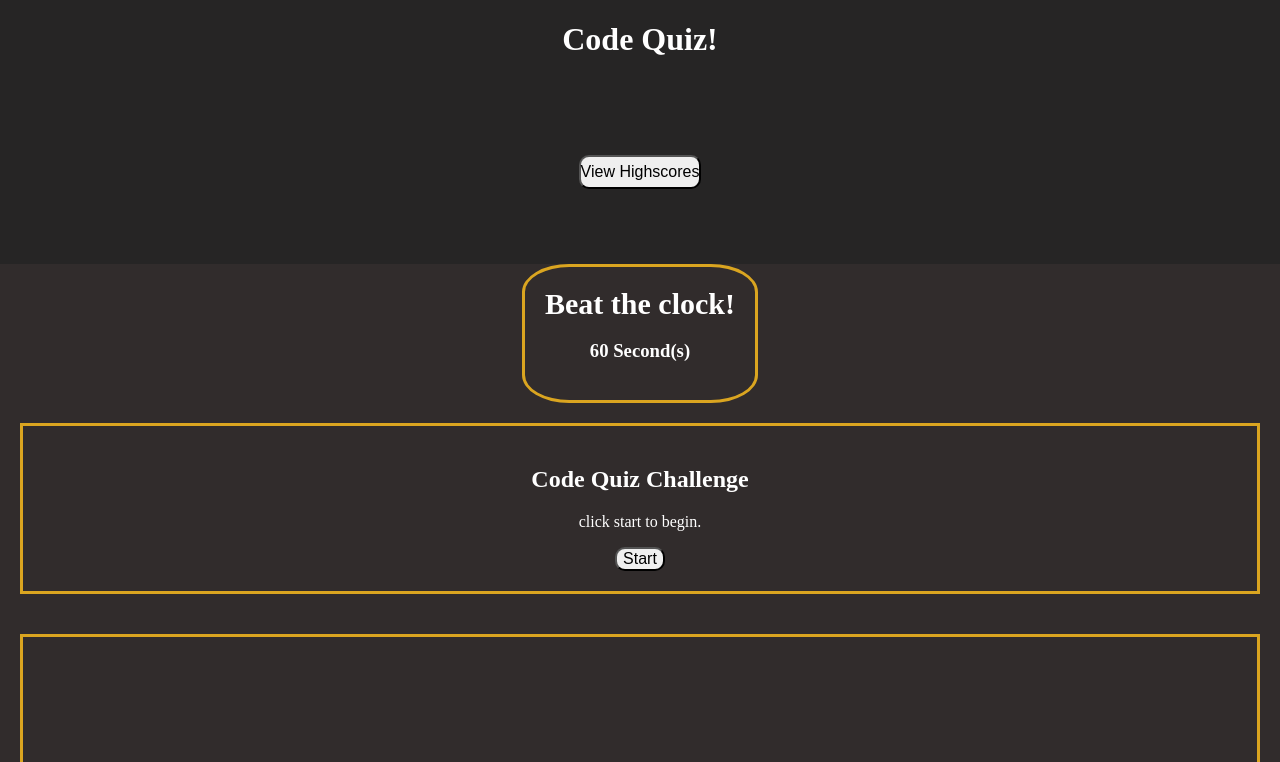
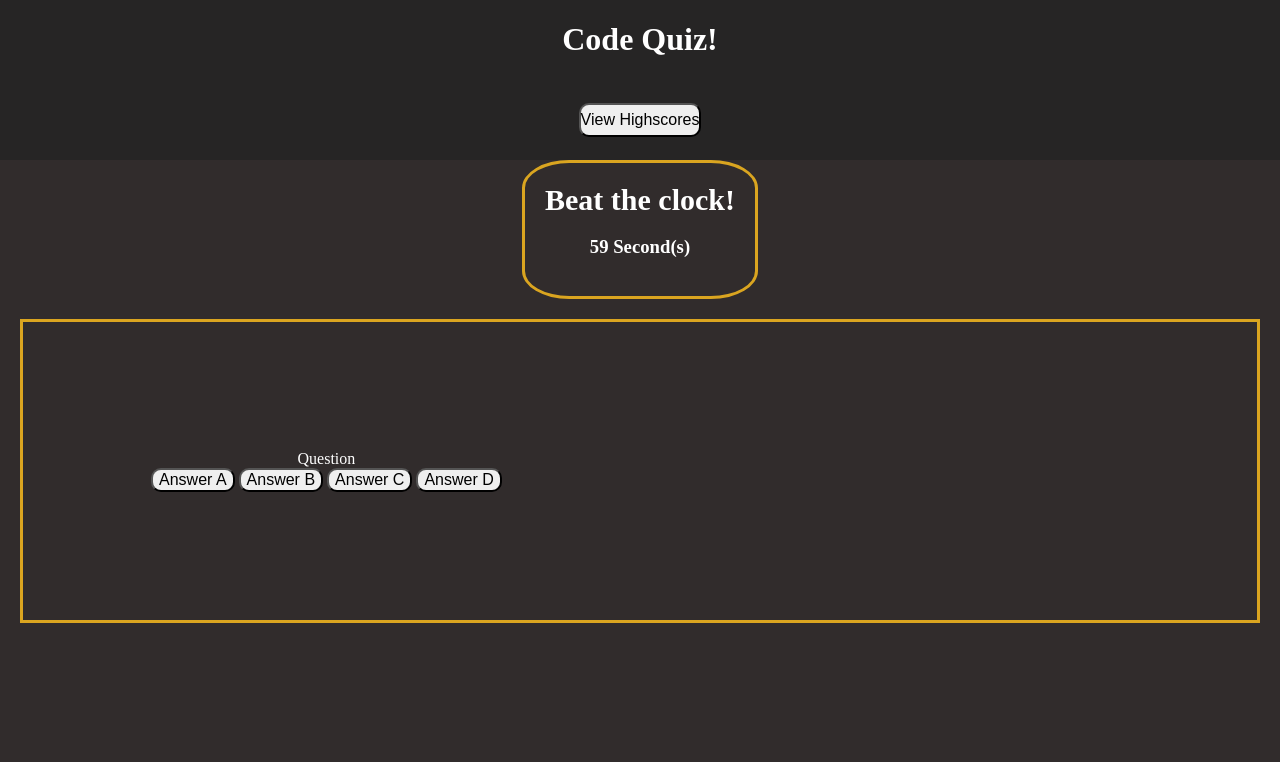
Before and after one commit to J-Sniff/Challenge4-Code-Quiz, a plain HTML site: page Main/index.html in a window 1280 px wide. Both pictures are taken after a click on the button "Start". Shown: the top 762 px of the page. Drawn offline with Linux system fonts and the light colour scheme.

Commit message:
I was able to get the timer to start counting down and my questions page to pop up.'

```diff
--- a/Main/assets/script.js
+++ b/Main/assets/script.js
@@ -0,0 +1,41 @@
+var startButton = document.querySelector( ".start-btn" );
+var startPage = document.querySelector( ".start-container" );
+var quizPage = document.querySelector( ".quiz-container" );
+var lastPage = document.querySelector( ".last-page" );
+var timerEl = document.getElementById( "countdown" );
+var questionEl = document.getElementById( "question" );
+var aText = document.getElementById( "answer-a" );
+var bText = document.getElementById( "answer-b" );
+var cText = document.getElementById( "answer-c" );
+var dText = document.getElementById( "answer-d" );
+var rightWrong = document.getElementById( "right-wrong" );
+var timeLeft = 60;
+
+quizPage.style.display = "none";
+lastPage.style.display = "none";
+
+startButton.addEventListener( 'click', function() {
+    startPage.style.display = "none";
+    quizPage.style.display = "flex";
+    countDown();
+    showQuestion(0);
+});
+
+function countDown() {
+    var timerInterval = setInterval(function() {
+        timerEl.innerHTML = timeLeft + " Second(s)";
+        timeLeft--;
+
+        if (timeLeft < 0) {
+            clearInterval(timerInterval);
+        }
+    }, 1000);
+}
+
+function deductTime(seconds) {
+    timeLeft -= seconds;
+}
+
+function stopTimer() {
+    clearInterval(timerInterval);
+}
--- a/Main/assets/style.css
+++ b/Main/assets/style.css
@@ -7,7 +7,7 @@ header {
     color: white;
     display: flex;
     flex-direction: column;
-    min-height: 33vh;
+    min-height: 20vh;
     justify-content: center;
 }
 
@@ -68,9 +68,15 @@ body {
     text-align: center;
     margin: 20px;
     padding: 20px;
+    height: 60vh
 }
 
 .timer-text {
     font-size: 30px;
     font-weight: bolder;
 }
+
+.start-btn {
+    width: 150px;
+    height: 30px;
+}
--- a/Main/index.html
+++ b/Main/index.html
@@ -16,7 +16,7 @@
 
     <section class="timer">
         <div class="timer-text">Beat the clock!</div>
-        <h3>60 Second(s)</h3>
+        <h3 id="countdown">60 Second(s)</h3>
     </section>
 
 <!--------------------------------------------------------- Here ---------------------------------------------------------->
@@ -54,6 +54,6 @@
         </form>
     </section>
 
-    <script src="main\assets\script.js"></script>
+    <script src="assets\script.js"></script>
 </body>
 </html>
```
